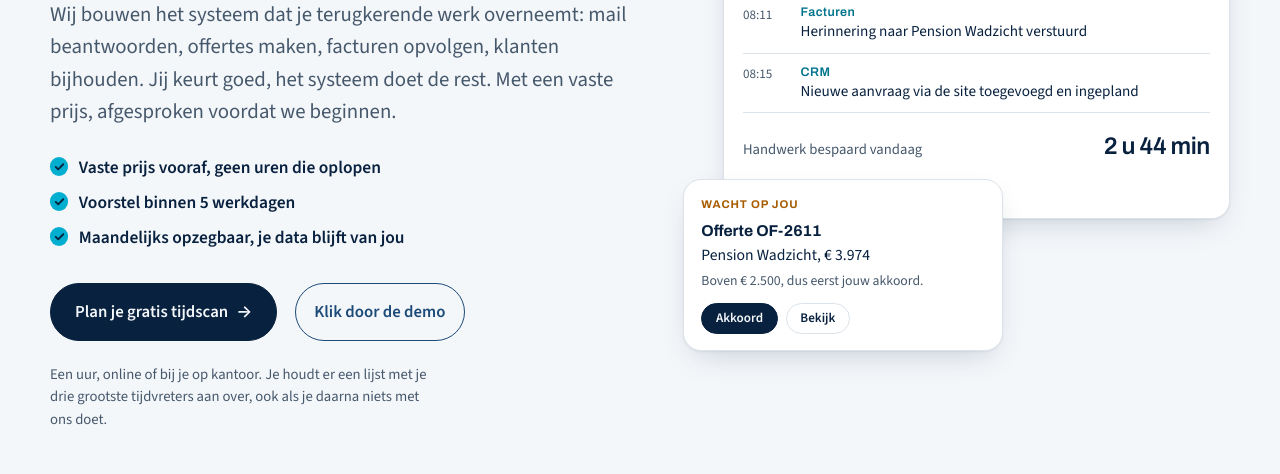
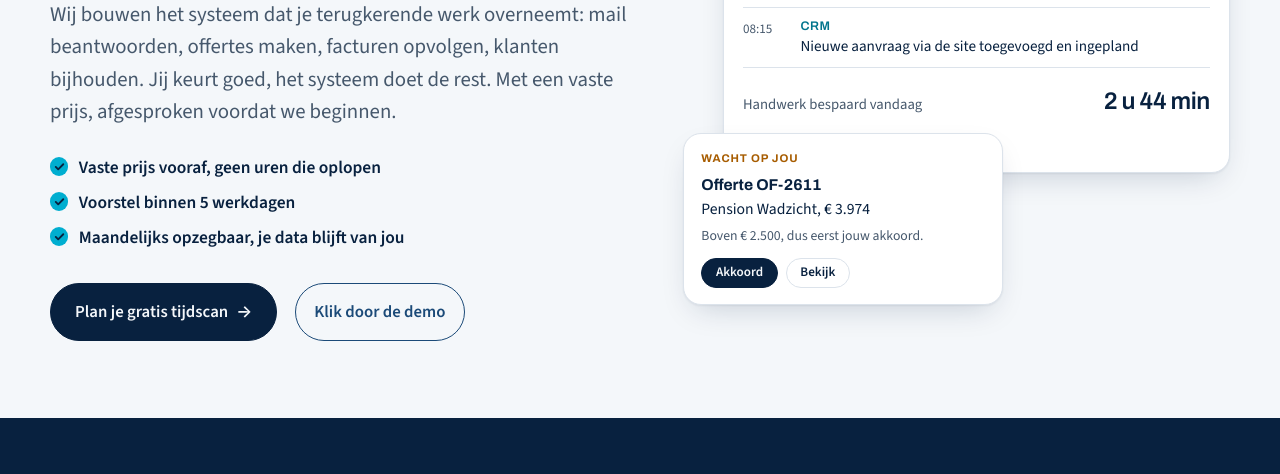
Before and after one commit to OTcode02/ermstrang-website, a plain HTML site: page index.html in a window 1280 px wide. Shown: the part 478-952 px from the top of the page. Drawn offline with Linux system fonts and the light colour scheme.

Commit message:
Toelichting onder de hero-knoppen verwijderd

```diff
--- a/index.html
+++ b/index.html
@@ -107,8 +107,6 @@
         <a class="btn btn--lg" href="#start">Plan je gratis tijdscan <span aria-hidden="true">→</span></a>
         <a class="btn btn--ghost btn--lg" href="#demo">Klik door de demo</a>
       </p>
-      <p class="hero2__note">Een uur, online of bij je op kantoor. Je houdt er een lijst met je drie
-        grootste tijdvreters aan over, ook als je daarna niets met ons doet.</p>
     </div>
 
     <div class="hero2__visual" aria-label="Voorbeeld: wat het systeem vanochtend deed">
```
